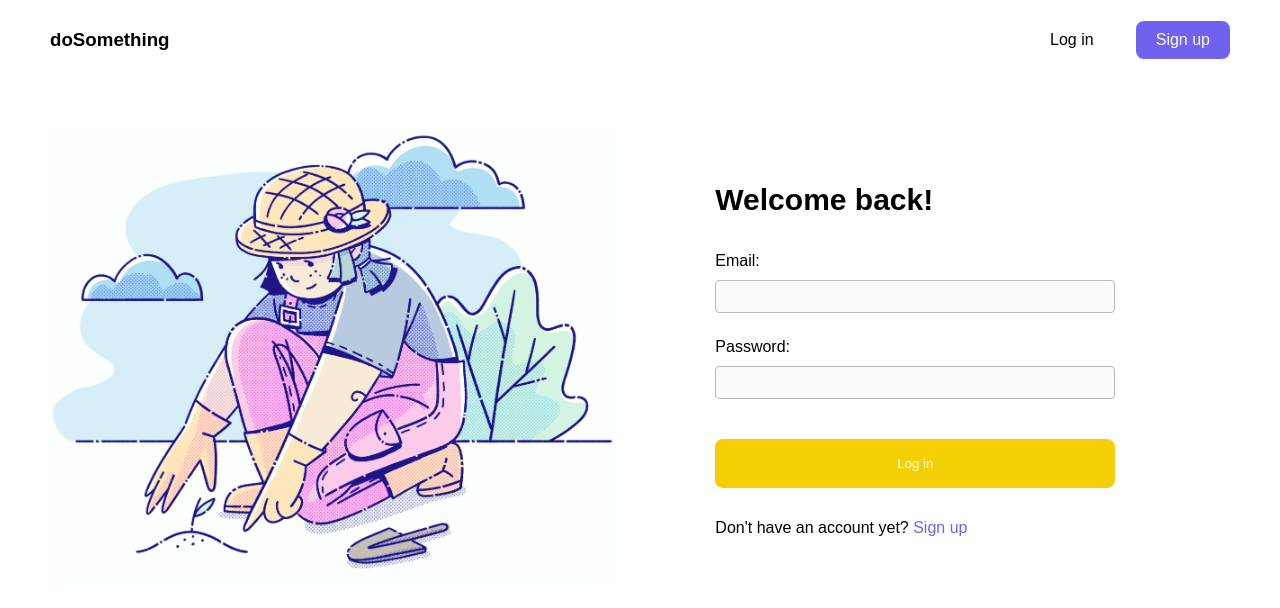
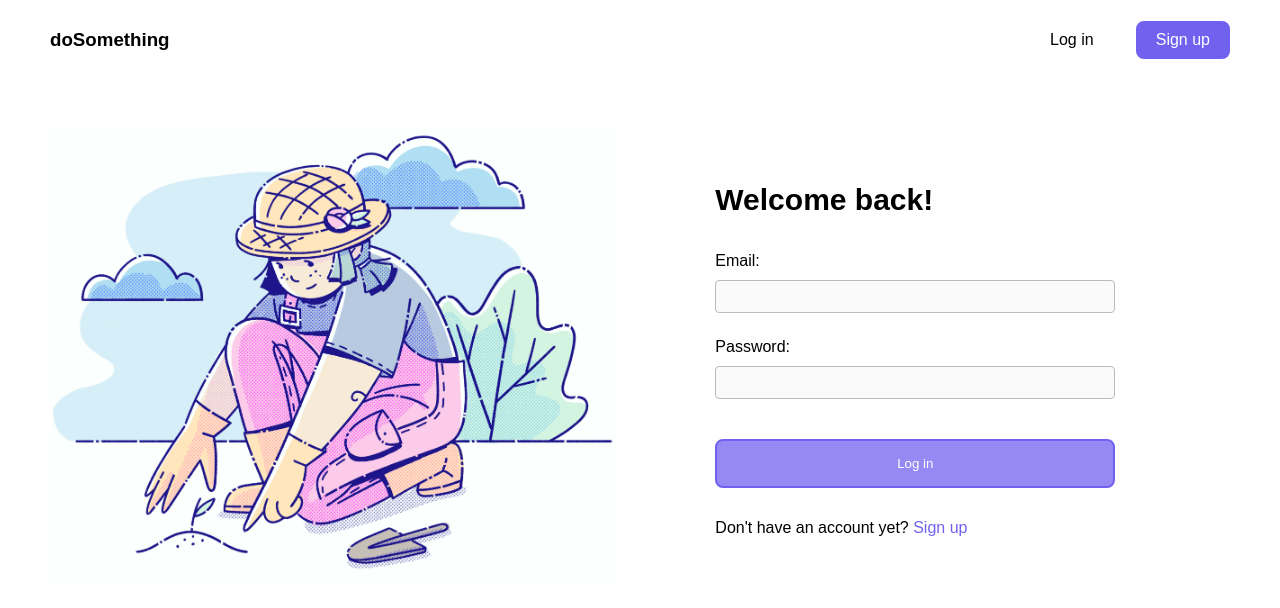
Before and after one commit to ashleyvermaas/do-something-client, a React (Create React App) app: page /login in a window 1280 px wide. In both pictures the pointer is over the input "Log in". Shown: the top 608 px of the page. Built offline with nearby package versions, Linux system fonts and the light colour scheme; no server answers.

Commit message:
change submit and link color and hover style

```diff
--- a/src/components/auth/Auth.css
+++ b/src/components/auth/Auth.css
@@ -51,13 +51,11 @@
 }
 
 .auth-page-submit:hover {
-    background-color: #f5cf05;
-    border: 2px solid #f5cf05;
+    background-color: #7261efbd;
 }
 
 .auth-page-submit:active {
-    background-color: #FFE6BD;
-    border: 2px solid #f5cf05;
+    background-color: #7161EF;
 }
 
 
@@ -66,5 +64,5 @@
 }
 
 .auth-page-link:hover {
-    color: #f5cf05;
+    border-bottom: 1px solid #7161EF;
 }
```
